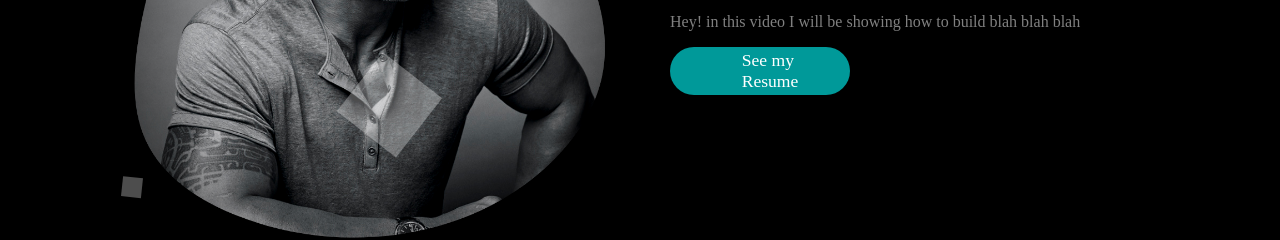
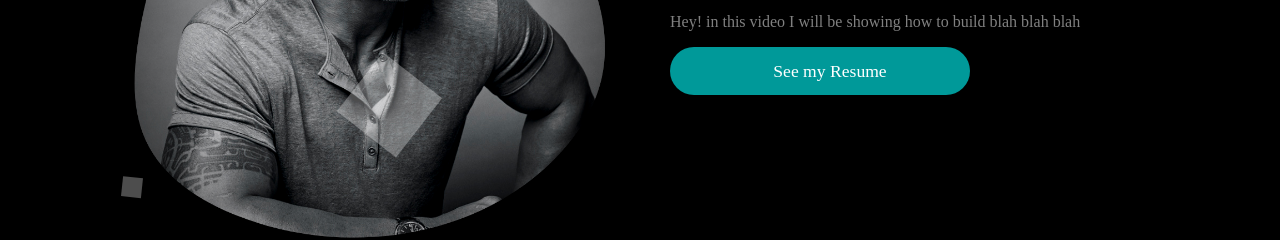
Before and after one commit to Aashita-Goyal/WEB_DEV_SHAPEAI__AashitaGoyal, a plain HTML site: page index.html in a window 1280 px wide. Shown: the part 574-814 px from the top of the page. Drawn offline with Linux system fonts and the light colour scheme.

Commit message:
Update style.css

```diff
--- a/style.css
+++ b/style.css
@@ -114,7 +114,7 @@ a{
 }
 
 .resume-btn {
-  width: 50px;
+  width: 300px;
   height: 48px;
   display: flex;
   justify-content: center;
```
